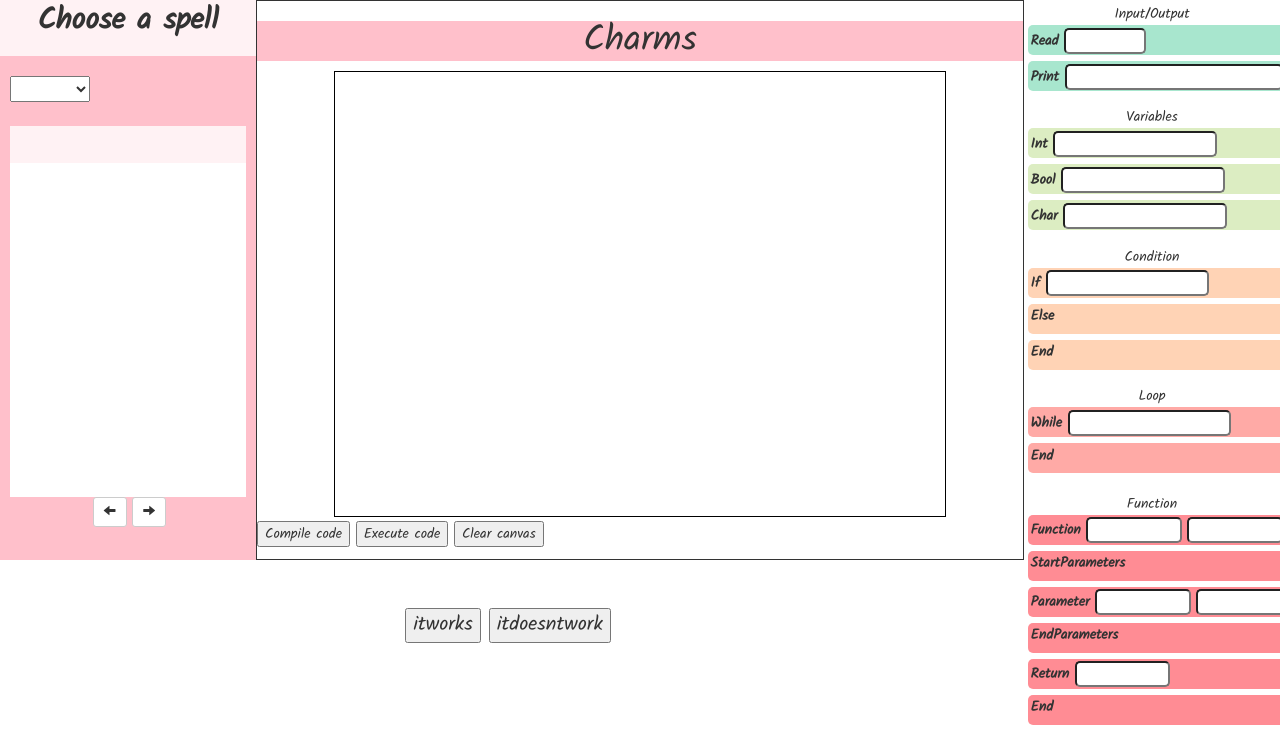
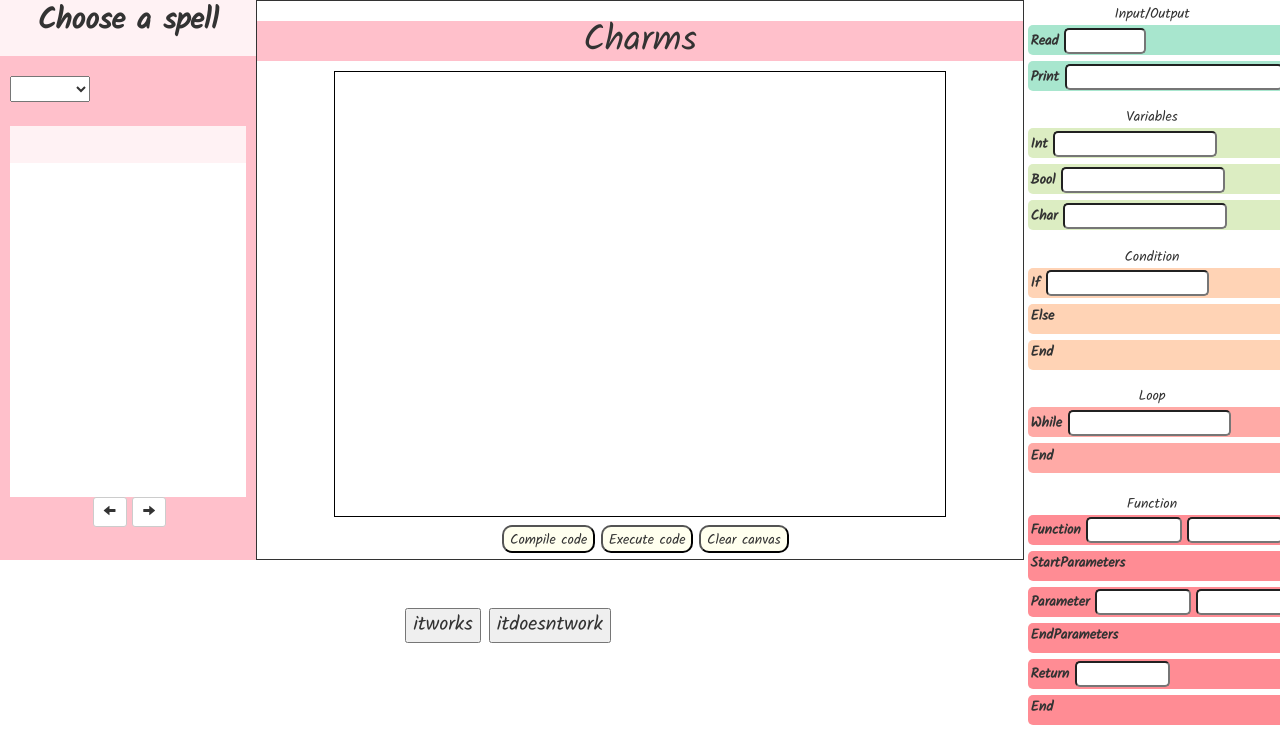
Before and after one commit to renysaldivar/Charms, a Django app: page / in a window 1280 px wide. Shown: the top 735 px of the page. Run offline with Django 3.2, Linux system fonts and the light colour scheme; some libraries are stand-ins or nearby versions.

Commit message:
Adds style to canvas footer

```diff
--- a/CharmsProject/CharmsApp/static/index.css
+++ b/CharmsProject/CharmsApp/static/index.css
@@ -144,6 +144,22 @@
   width: 60%;
 }
 
+.canvas-footer {
+  width: 100%;
+  height: 30px;
+}
+
+.canvas-footer-buttons {
+  margin-top: 5px;
+  margin-left: 32%;
+}
+
+.canvas-button {
+  background-color: #FFFFEE;
+  border-radius: 10px;
+  padding-top: 3px;
+}
+
 #charms {
   font-family: 'Kalam', cursive;
   height: 100vh;
--- a/CharmsProject/CharmsApp/templates/canvas.html
+++ b/CharmsProject/CharmsApp/templates/canvas.html
@@ -1,5 +1,9 @@
 <h1>Charms</h1>
 <div id="block-canvas" ondrop="drop(event)" ondragover="allowDrop(event)"></div>
-<button type="button" id='btn-compile'>Compile code</button>
-<button type="button" id='btn-execute'>Execute code</button>
-<button type="button" id='btn-clear'>Clear canvas</button>
+<div class='canvas-footer'>
+  <div class='canvas-footer-buttons'>
+    <button class='canvas-button' type="button" id='btn-compile'>Compile code</button>
+    <button class='canvas-button' type="button" id='btn-execute'>Execute code</button>
+    <button class='canvas-button' type="button" id='btn-clear'>Clear canvas</button>
+  </div>
+</div>
```
